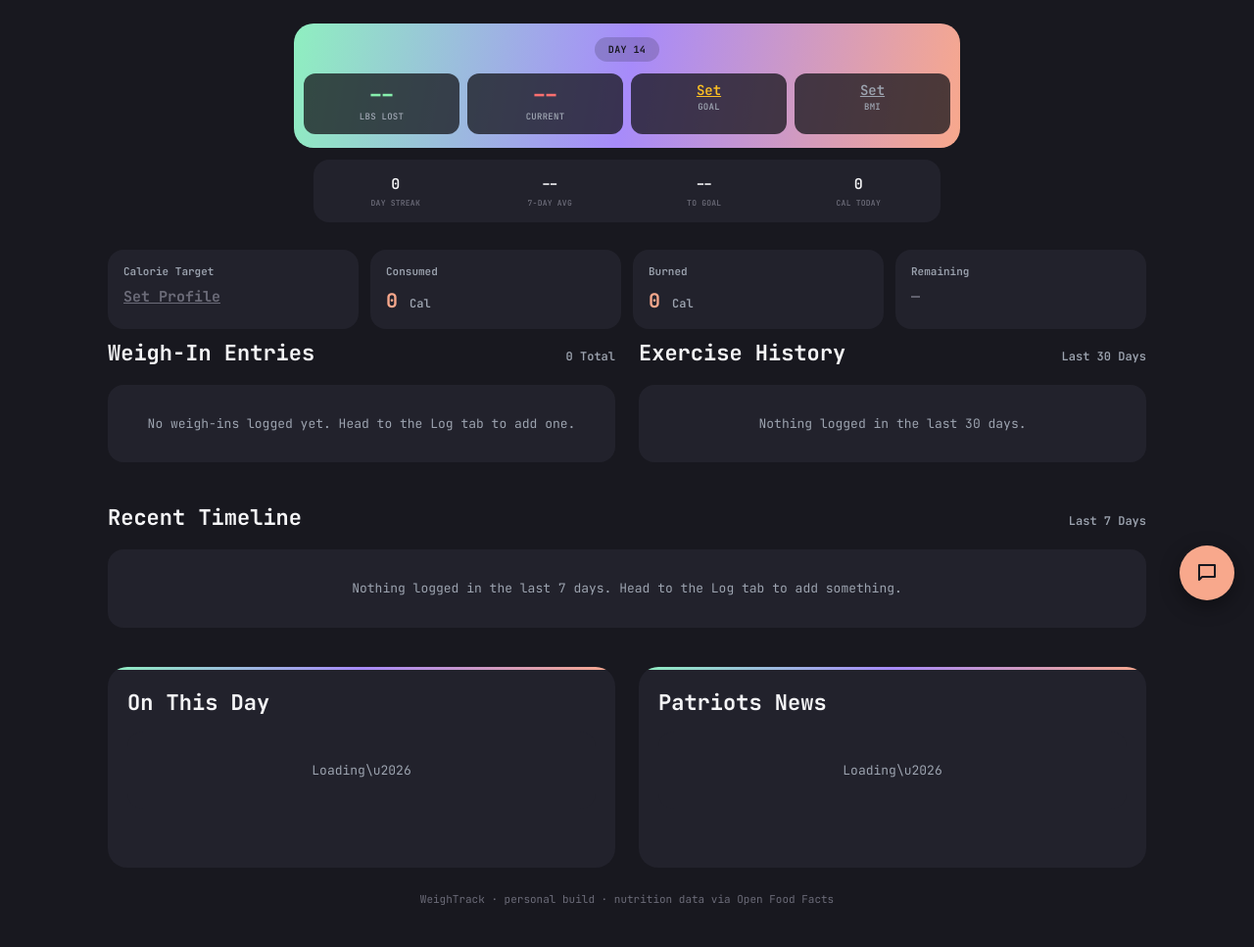
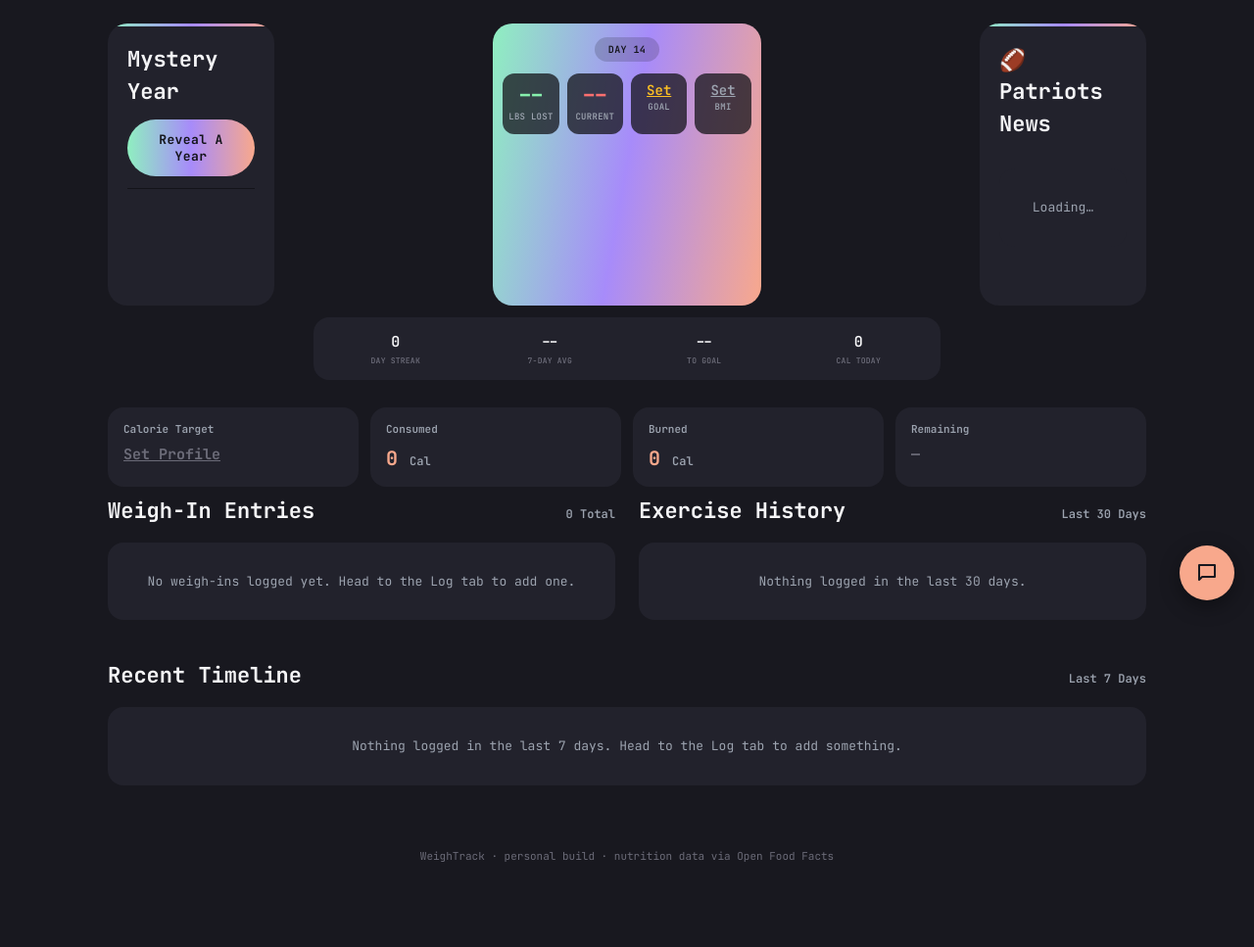
Before and after one commit to Silken8888/weighttrack, a Flask app: page / in a window 1280 px wide. Shown: the part 167-1134 px from the top of the page at 98% size. After the commit the page ends 1047 px from the top, so only its background shows below. Run offline with Flask 3, Linux system fonts and the light colour scheme; data comes from the database, SQL or seed files in the repository; data that the repository does not hold is empty; some libraries are stand-ins or nearby versions.

Commit message:
Add files via upload

```diff
--- a/app.py
+++ b/app.py
@@ -5,7 +5,6 @@ import json
 import base64
 import time
 import uuid
-import random
 import threading
 import xml.etree.ElementTree as ET
 from queue import Queue, Empty
@@ -838,11 +837,13 @@ def _rank_products(products):
 
 
 def _fetch_on_this_day(local_date):
-    """A handful of historical events for today's local calendar date,
-    via Wikimedia's public REST API -- no key required. Picks 5 at
-    random out of whatever the API returns, so it's a fresh mix each
-    day rather than always the same top events, but stays consistent
-    for the rest of that one day since the cache is keyed by date.
+    """Every historical event Wikimedia has for today's local calendar
+    date (no key required) -- deduplicated to one entry per year, since
+    the mystery-year button draws from this pool and needs distinct
+    years to avoid repeats. Typically ~35-50 distinct years per date,
+    not the "well over 1000" a full mystery-year deck might imply --
+    that's the real size of this real data source, not an artificial
+    cap.
     """
     url = f"https://api.wikimedia.org/feed/v1/wikipedia/en/onthisday/events/{local_date.month:02d}/{local_date.day:02d}"
     try:
@@ -856,13 +857,17 @@ def _fetch_on_this_day(local_date):
 
     if not events:
         return None
-    picked = random.sample(events, min(5, len(events)))
-    picked.sort(key=lambda e: e.get("year", 0))
+
+    seen_years = set()
     results = []
-    for e in picked:
+    for e in sorted(events, key=lambda e: e.get("year", 0)):
+        year = e.get("year")
+        if year is None or year in seen_years:
+            continue
+        seen_years.add(year)
         pages = e.get("pages") or []
         link = pages[0].get("content_urls", {}).get("desktop", {}).get("page") if pages else None
-        results.append({"year": e.get("year"), "text": e.get("text"), "url": link})
+        results.append({"year": year, "text": e.get("text"), "url": link})
     return results
 
 
--- a/static/css/style.css
+++ b/static/css/style.css
@@ -1112,6 +1112,88 @@ button { font-family: inherit; cursor: pointer; }
   margin-top: 2px;
 }
 
+.mobile-hero__row {
+  display: grid;
+  grid-template-columns: 1fr minmax(auto, 680px) 1fr;
+  align-items: stretch;
+  gap: 20px;
+}
+
+.hero-flank {
+  display: flex;
+  flex-direction: column;
+  min-width: 0;
+}
+
+@media (max-width: 1180px) {
+  .mobile-hero__row {
+    grid-template-columns: 1fr;
+  }
+  .hero-flank {
+    order: 2;
+  }
+  .mobile-hero__gradient {
+    order: 1;
+  }
+}
+
+.mystery-year__body {
+  display: flex;
+  flex-direction: column;
+  gap: 12px;
+  margin-top: 8px;
+}
+
+.mystery-year__button {
+  align-self: flex-start;
+}
+
+.mystery-year__reveal {
+  display: flex;
+  flex-direction: column;
+  gap: 6px;
+  padding-top: 10px;
+  border-top: 1px solid var(--surface-2);
+}
+
+.mystery-year__year {
+  font-family: var(--font-display);
+  font-weight: 800;
+  font-size: 32px;
+  background: var(--gradient-accent);
+  -webkit-background-clip: text;
+  background-clip: text;
+  -webkit-text-fill-color: transparent;
+}
+
+.mystery-year__text {
+  font-family: var(--font-body);
+  font-size: 12px;
+  line-height: 1.5;
+  color: var(--text-secondary);
+  margin: 0;
+}
+
+.mystery-year__link {
+  font-family: var(--font-body);
+  font-weight: 600;
+  font-size: 11px;
+  color: var(--teal);
+}
+
+.patriots-badge {
+  display: inline-block;
+  transform: translateY(1px);
+}
+
+.extras-list__date {
+  display: block;
+  font-family: var(--font-body);
+  font-size: 10px;
+  color: var(--text-faint);
+  margin-top: 2px;
+}
+
 .mobile-hero__extra {
   display: grid;
   grid-template-columns: repeat(4, 1fr);
--- a/static/js/main.js
+++ b/static/js/main.js
@@ -747,43 +747,140 @@
     });
   }
 
-  function initDailyExtras() {
-    const otdBody = document.getElementById("on-this-day-body");
-    const newsBody = document.getElementById("patriots-news-body");
-    if (!otdBody && !newsBody) return;
-
-    function renderOnThisDay(events) {
-      if (!otdBody) return;
-      if (!events || !events.length) {
-        otdBody.innerHTML = '<p class="empty-state">Couldn\u2019t load this today -- try again later.</p>';
+  function openPopup(url) {
+    // A real popup window, not a new tab -- closing it leaves the
+    // original WeighTrack tab exactly where it was, per direct request.
+    window.open(
+      url, "wt_popup",
+      "width=900,height=800,noopener,noreferrer,resizable=yes,scrollbars=yes"
+    );
+  }
+
+  function initPopupLinks() {
+    document.addEventListener("click", function (evt) {
+      const link = evt.target.closest("[data-popup-link]");
+      if (!link || !link.href) return;
+      evt.preventDefault();
+      openPopup(link.href);
+    });
+  }
+
+  function initMysteryYear() {
+    const button = document.getElementById("mystery-year-button");
+    const reveal = document.getElementById("mystery-year-reveal");
+    const yearEl = document.getElementById("mystery-year-year");
+    const textEl = document.getElementById("mystery-year-text");
+    const linkEl = document.getElementById("mystery-year-link");
+    if (!button) return;
+
+    let pool = null; // full list of {year, text, url} for today, fetched once
+    let nextPick = null; // pre-selected the instant the previous one is shown
+    let fetching = false;
+    const today = new Date().toISOString().slice(0, 10);
+    const storageKey = "wt_mystery_shown_" + today;
+
+    function getShown() {
+      try {
+        return JSON.parse(sessionStorage.getItem(storageKey) || "[]");
+      } catch (e) {
+        return [];
+      }
+    }
+
+    function markShown(year) {
+      const shown = getShown();
+      if (shown.indexOf(year) === -1) shown.push(year);
+      sessionStorage.setItem(storageKey, JSON.stringify(shown));
+    }
+
+    // Picks and holds the NEXT year to show, without displaying it --
+    // called right after every reveal so the following click is
+    // instant, never waiting on this (trivial, but zero-delay either
+    // way) computation.
+    function prepNext() {
+      if (!pool || !pool.length) { nextPick = null; return; }
+      let shown = getShown();
+      let available = pool.filter(function (e) { return shown.indexOf(e.year) === -1; });
+      if (!available.length) {
+        // Every year's had a turn -- start a fresh round rather than
+        // just stopping.
+        sessionStorage.removeItem(storageKey);
+        available = pool.slice();
+      }
+      nextPick = available[Math.floor(Math.random() * available.length)];
+    }
+
+    function revealPrepped() {
+      if (!nextPick) return;
+      const pick = nextPick;
+      markShown(pick.year);
+
+      yearEl.textContent = pick.year;
+      textEl.textContent = pick.text;
+      if (pick.url) {
+        linkEl.href = pick.url;
+        linkEl.hidden = false;
+      } else {
+        linkEl.hidden = true;
+      }
+      reveal.hidden = false;
+      button.textContent = "Reveal Another Year";
+
+      prepNext();
+    }
+
+    function fetchPool(cb, attempt) {
+      attempt = attempt || 0;
+      fetch("/dashboard/daily-extras")
+        .then(function (res) { return res.json(); })
+        .then(function (data) {
+          if (data.on_this_day && data.on_this_day.length) {
+            pool = data.on_this_day;
+            prepNext();
+            cb();
+          } else if (attempt < 5) {
+            setTimeout(function () { fetchPool(cb, attempt + 1); }, 3000);
+          } else {
+            cb();
+          }
+        })
+        .catch(function () { cb(); });
+    }
+
+    button.addEventListener("click", function () {
+      if (nextPick) {
+        revealPrepped();
         return;
       }
-      const list = document.createElement("ul");
-      list.className = "extras-list";
-      events.forEach(function (e) {
-        const li = document.createElement("li");
-        li.className = "extras-list__item";
-        const yearSpan = document.createElement("span");
-        yearSpan.className = "extras-list__year";
-        yearSpan.textContent = e.year;
-        li.appendChild(yearSpan);
-        const textEl = e.url ? document.createElement("a") : document.createElement("span");
-        if (e.url) {
-          textEl.href = e.url;
-          textEl.target = "_blank";
-          textEl.rel = "noopener";
+      if (fetching) return; // already loading, this click is a no-op
+      fetching = true;
+      fetchPool(function () {
+        fetching = false;
+        if (nextPick) {
+          revealPrepped();
+        } else {
+          button.textContent = "Couldn't load today's history -- try again";
         }
-        textEl.className = "extras-list__text";
-        textEl.textContent = e.text;
-        li.appendChild(textEl);
-        list.appendChild(li);
-      });
-      otdBody.innerHTML = "";
-      otdBody.appendChild(list);
-    }
-
-    function renderPatriotsNews(items) {
-      if (!newsBody) return;
+      });
+    });
+
+    // Warm the pool in the background as soon as the page loads, so the
+    // first click doesn't have to wait on the fetch.
+    fetchPool(function () {});
+  }
+
+  function initPatriotsNews() {
+    const newsBody = document.getElementById("patriots-news-body");
+    if (!newsBody) return;
+
+    function formatDate(pubDate) {
+      if (!pubDate) return "";
+      const d = new Date(pubDate);
+      if (isNaN(d.getTime())) return "";
+      return d.toLocaleDateString(undefined, { month: "short", day: "numeric" });
+    }
+
+    function render(items) {
       if (!items || !items.length) {
         newsBody.innerHTML = '<p class="empty-state">Couldn\u2019t load this today -- try again later.</p>';
         return;
@@ -793,13 +890,21 @@
       items.forEach(function (n) {
         const li = document.createElement("li");
         li.className = "extras-list__item";
+        const li_inner = document.createElement("div");
         const link = document.createElement("a");
         link.href = n.url;
-        link.target = "_blank";
-        link.rel = "noopener";
+        link.setAttribute("data-popup-link", "");
         link.className = "extras-list__text";
         link.textContent = n.title;
-        li.appendChild(link);
+        li_inner.appendChild(link);
+        const dateLabel = formatDate(n.pub_date);
+        if (dateLabel) {
+          const dateEl = document.createElement("span");
+          dateEl.className = "extras-list__date";
+          dateEl.textContent = dateLabel;
+          li_inner.appendChild(dateEl);
+        }
+        li.appendChild(li_inner);
         list.appendChild(li);
       });
       newsBody.innerHTML = "";
@@ -810,24 +915,16 @@
       fetch("/dashboard/daily-extras")
         .then(function (res) { return res.json(); })
         .then(function (data) {
-          const otdReady = data.on_this_day && data.on_this_day.length;
-          const newsReady = data.patriots_news && data.patriots_news.length;
-          if (otdReady) renderOnThisDay(data.on_this_day);
-          if (newsReady) renderPatriotsNews(data.patriots_news);
-
-          // First-ever load: the background fetch may still be running.
-          // Retry a few times, a few seconds apart, before giving up.
-          if ((!otdReady || !newsReady) && attempt < 5) {
+          const ready = data.patriots_news && data.patriots_news.length;
+          if (ready) {
+            render(data.patriots_news);
+          } else if (attempt < 5) {
             setTimeout(function () { poll(attempt + 1); }, 3000);
           } else {
-            if (!otdReady) renderOnThisDay(null);
-            if (!newsReady) renderPatriotsNews(null);
+            render(null);
           }
         })
-        .catch(function () {
-          renderOnThisDay(null);
-          renderPatriotsNews(null);
-        });
+        .catch(function () { render(null); });
     }
 
     poll(0);
@@ -1496,7 +1593,9 @@
     initWeighInPage();
     initVacationPage();
     initDashboardPage();
-    initDailyExtras();
+    initPopupLinks();
+    initMysteryYear();
+    initPatriotsNews();
     initAgentForm();
     initAgentFab();
     initPhotoPicker();
--- a/templates/dashboard.html
+++ b/templates/dashboard.html
@@ -32,6 +32,21 @@
   </div>
 
   <section class="mobile-hero">
+    <div class="mobile-hero__row">
+      <div class="hero-flank hero-flank--left extras-card" id="mystery-year-card">
+        <div class="library-header">
+          <h2>Mystery Year</h2>
+        </div>
+        <div class="mystery-year__body" id="mystery-year-body">
+          <button type="button" class="btn mystery-year__button" id="mystery-year-button">Reveal A Year</button>
+          <div class="mystery-year__reveal" id="mystery-year-reveal" hidden>
+            <span class="mystery-year__year" id="mystery-year-year"></span>
+            <p class="mystery-year__text" id="mystery-year-text"></p>
+            <a class="mystery-year__link" id="mystery-year-link" href="#" data-popup-link hidden>Read more</a>
+          </div>
+        </div>
+      </div>
+
       <div class="mobile-hero__gradient">
         <p class="mobile-hero__day">Day {{ days_since_start }}</p>
 
@@ -61,6 +76,16 @@
               <span class="mobile-hero__value mobile-hero__value--muted"><a href="{{ url_for('food_library') }}">Set</a></span>
               <span class="mobile-hero__label">BMI</span>
             {% endif %}
+          </div>
+        </div>
+      </div>
+
+      <div class="hero-flank hero-flank--right extras-card" id="patriots-news-card">
+        <div class="library-header">
+          <h2><span class="patriots-badge" aria-hidden="true">&#127944;</span> Patriots News</h2>
+        </div>
+        <div class="extras-card__body" id="patriots-news-body">
+          <p class="empty-state">Loading&#8230;</p>
         </div>
       </div>
     </div>
@@ -315,26 +340,6 @@
     </div>
   </div>
 
-  <div class="dashboard-columns dashboard-columns--extras">
-    <section class="dashboard-column extras-card" id="on-this-day-card">
-      <div class="library-header">
-        <h2>On This Day</h2>
-      </div>
-      <div class="extras-card__body" id="on-this-day-body">
-        <p class="empty-state">Loading\u2026</p>
-      </div>
-    </section>
-
-    <section class="dashboard-column extras-card" id="patriots-news-card">
-      <div class="library-header">
-        <h2>Patriots News</h2>
-      </div>
-      <div class="extras-card__body" id="patriots-news-body">
-        <p class="empty-state">Loading\u2026</p>
-      </div>
-    </section>
-  </div>
-
 {% endblock %}
 
 {% block scripts %}
```
Also changed, not shown: README.md. Lines whose indentation alone changed are shown as unchanged.
